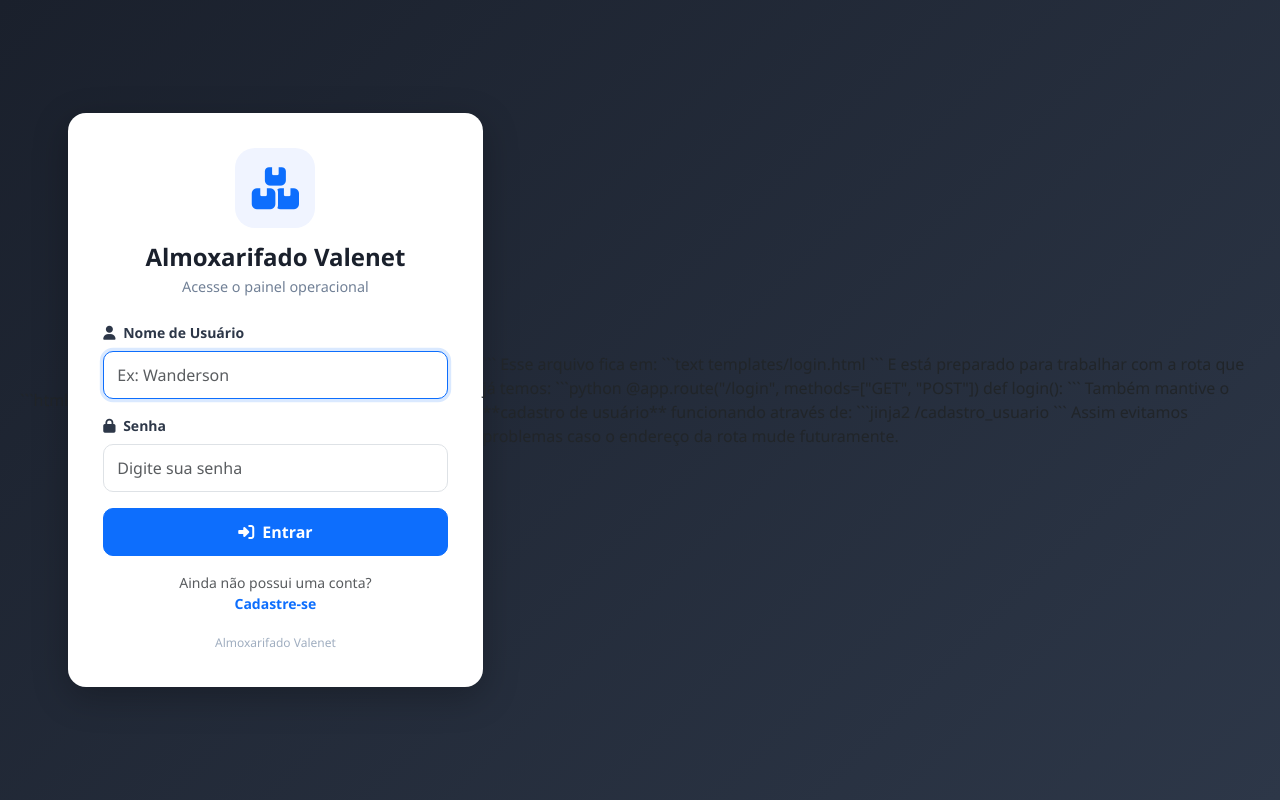
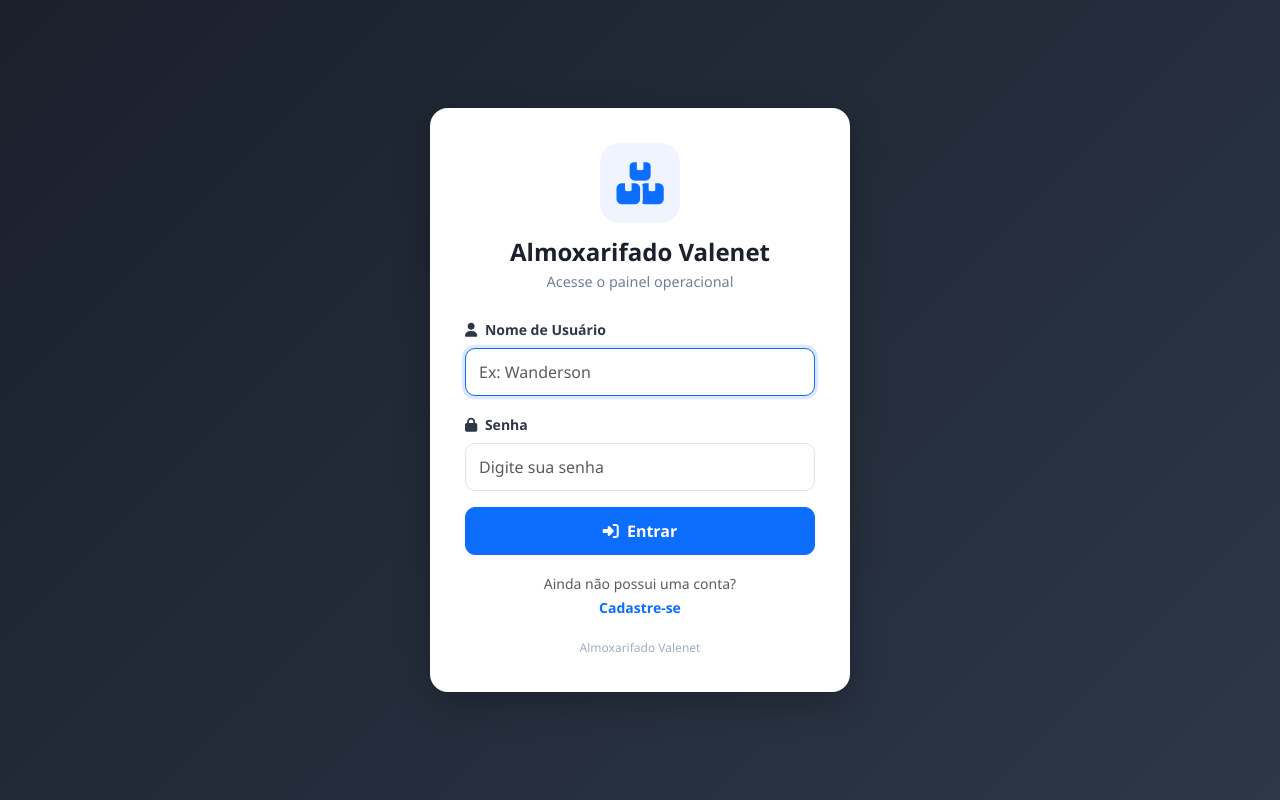
Before and after one commit to wandersondan2942-arch/almoxarifado, a Flask app: page /login in a window 1280 px wide. Run offline with Flask 3, Linux system fonts and the light colour scheme; some libraries are stand-ins or nearby versions.

Commit message:
Update login.html

````diff
--- a/templates/login.html
+++ b/templates/login.html
@@ -1,4 +1,3 @@
-```html
 <!DOCTYPE html>
 <html lang="pt-BR">
 <head>
@@ -267,25 +266,3 @@
 
 </body>
 </html>
-```
-
-Esse arquivo fica em:
-
-```text
-templates/login.html
-```
-
-E está preparado para trabalhar com a rota que já temos:
-
-```python
-@app.route("/login", methods=["GET", "POST"])
-def login():
-```
-
-Também mantive o **cadastro de usuário** funcionando através de:
-
-```jinja2
-{{ url_for('cadastro_usuario') }}
-```
-
-Assim evitamos problemas caso o endereço da rota mude futuramente.
````
